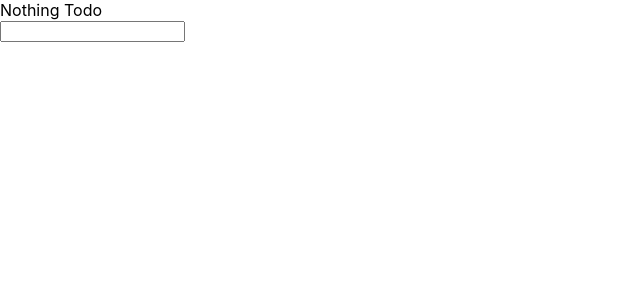
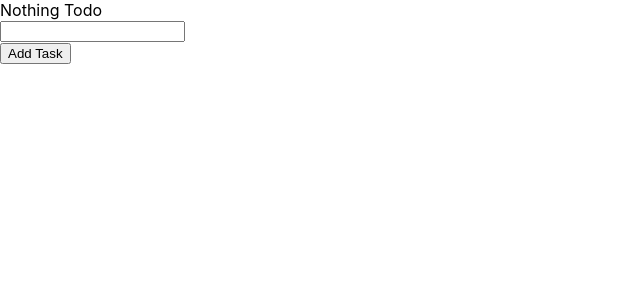
Before and after one commit to yyamada12/react_todo, a React (Create React App) app in the folder app/todo/: page / in a window 1280 px wide. Shown: the top 300 px of the page, without its empty margins (0-640 px from the left). Built offline with nearby package versions, Linux system fonts and the light colour scheme.

Commit message:
[add] button for new task

```diff
--- a/app/todo/src/AddTask/AddTask.js
+++ b/app/todo/src/AddTask/AddTask.js
@@ -8,6 +8,7 @@ export default class AddTask extends React.Component {
                 <form data-testid="form">
                     <input type="text"/>
                 </form>
+                <button data-testid="addButton">Add Task</button>
             </div>
         )
     }
```
Also changed, not shown: 1 other file (tests, documents, lock files or other folders).
